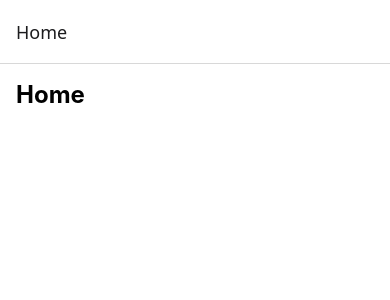
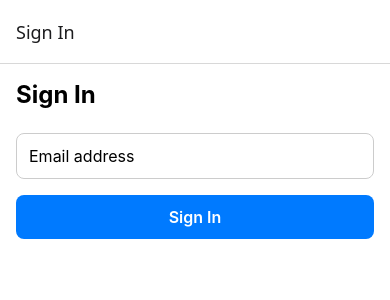
Before and after one commit to jch254/reference-architecture, a React Native app in the folder src/mobile/: screen /SignIn in a window 390 px wide. Before the commit this address had no page. Shown: the top 300 px of the page. Built offline with nearby package versions, Linux system fonts and the light colour scheme.

Commit message:
feat: add auth flow and query client to mobile app
- wrap app in AuthProvider and QueryClientProvider with API base URL config
- gate navigation on auth state with sign-in screen for unauthenticated users

```diff
--- a/src/mobile/App.tsx
+++ b/src/mobile/App.tsx
@@ -1,15 +1,27 @@
 import { StatusBar, useColorScheme } from 'react-native';
+import { QueryClient, QueryClientProvider } from '@tanstack/react-query';
 import { SafeAreaProvider } from 'react-native-safe-area-context';
+import { setBaseUrl } from './src/api';
+import { AuthProvider } from './src/auth/AuthContext';
 import RootNavigator from './src/navigation/RootNavigator';
+
+// Configure API base URL — adjust for your environment
+setBaseUrl(__DEV__ ? 'http://localhost:3000' : 'https://api.example.com');
+
+const queryClient = new QueryClient();
 
 function App() {
   const isDarkMode = useColorScheme() === 'dark';
 
   return (
-    <SafeAreaProvider>
-      <StatusBar barStyle={isDarkMode ? 'light-content' : 'dark-content'} />
-      <RootNavigator />
-    </SafeAreaProvider>
+    <QueryClientProvider client={queryClient}>
+      <AuthProvider>
+        <SafeAreaProvider>
+          <StatusBar barStyle={isDarkMode ? 'light-content' : 'dark-content'} />
+          <RootNavigator />
+        </SafeAreaProvider>
+      </AuthProvider>
+    </QueryClientProvider>
   );
 }
 
--- /dev/null
+++ b/src/mobile/src/api/api-client.ts
@@ -0,0 +1,92 @@
+import type { ApiErrorCode, ApiErrorResponse } from '../../../shared/api-types';
+import { clearToken, getToken } from './token-storage';
+
+export type { ApiErrorCode };
+
+export class ApiError extends Error {
+  constructor(
+    public readonly code: ApiErrorCode | 'NETWORK_ERROR',
+    message: string,
+    public readonly status?: number,
+    public readonly requestId?: string,
+  ) {
+    super(message);
+    this.name = 'ApiError';
+  }
+}
+
+let onUnauthorized: (() => void) | null = null;
+
+export function setOnUnauthorized(cb: (() => void) | null): void {
+  onUnauthorized = cb;
+}
+
+let baseUrl = '';
+
+export function setBaseUrl(url: string): void {
+  baseUrl = url.replace(/\/+$/, '');
+}
+
+interface RequestOptions {
+  method?: string;
+  body?: unknown;
+  headers?: Record<string, string>;
+}
+
+async function request<T>(path: string, options: RequestOptions = {}): Promise<T> {
+  const { method = 'GET', body, headers = {} } = options;
+
+  const token = await getToken();
+
+  const init: RequestInit = {
+    method,
+    headers: {
+      ...(body !== undefined && { 'Content-Type': 'application/json' }),
+      ...(token && { Authorization: `Bearer ${token}` }),
+      ...headers,
+    },
+    ...(body !== undefined && { body: JSON.stringify(body) }),
+  };
+
+  let res: Response;
+  try {
+    res = await fetch(`${baseUrl}${path}`, init);
+  } catch {
+    throw new ApiError('NETWORK_ERROR', 'Network request failed');
+  }
+
+  if (res.status === 401) {
+    await clearToken();
+    onUnauthorized?.();
+    throw new ApiError('UNAUTHORIZED', 'Unauthorized', 401);
+  }
+
+  if (!res.ok) {
+    let errorBody: ApiErrorResponse | undefined;
+    try {
+      errorBody = await res.json();
+    } catch {
+      // Response body is not JSON
+    }
+    const error = errorBody?.error;
+    throw new ApiError(
+      error?.code ?? 'INTERNAL_ERROR',
+      error?.message ?? `Request failed with status ${res.status}`,
+      res.status,
+      error?.requestId,
+    );
+  }
+
+  if (res.status === 204) return undefined as T;
+
+  const json = await res.json();
+  return json.data;
+}
+
+export const api = {
+  get: <T>(path: string) => request<T>(path),
+  post: <T>(path: string, body?: unknown) => request<T>(path, { method: 'POST', body }),
+  put: <T>(path: string, body?: unknown) => request<T>(path, { method: 'PUT', body }),
+  patch: <T>(path: string, body?: unknown) => request<T>(path, { method: 'PATCH', body }),
+  delete: <T>(path: string) => request<T>(path, { method: 'DELETE' }),
+};
--- /dev/null
+++ b/src/mobile/src/api/hooks.ts
@@ -0,0 +1,43 @@
+import { useMutation, useQuery, useQueryClient } from '@tanstack/react-query';
+import { api } from './api-client';
+
+interface Example {
+  id: string;
+  name: string;
+  createdAt: string;
+  updatedAt: string;
+}
+
+const EXAMPLES_KEY = ['examples'] as const;
+
+export function useExamples() {
+  return useQuery({
+    queryKey: EXAMPLES_KEY,
+    queryFn: () => api.get<Example[]>('/api/example'),
+  });
+}
+
+export function useCreateExample() {
+  const queryClient = useQueryClient();
+  return useMutation({
+    mutationFn: (name: string) => api.post<Example>('/api/example', { name }),
+    onSuccess: () => queryClient.invalidateQueries({ queryKey: EXAMPLES_KEY }),
+  });
+}
+
+export function useUpdateExample() {
+  const queryClient = useQueryClient();
+  return useMutation({
+    mutationFn: ({ id, name }: { id: string; name: string }) =>
+      api.patch<Example>(`/api/example/${id}`, { name }),
+    onSuccess: () => queryClient.invalidateQueries({ queryKey: EXAMPLES_KEY }),
+  });
+}
+
+export function useDeleteExample() {
+  const queryClient = useQueryClient();
+  return useMutation({
+    mutationFn: (id: string) => api.delete<{ id: string }>(`/api/example/${id}`),
+    onSuccess: () => queryClient.invalidateQueries({ queryKey: EXAMPLES_KEY }),
+  });
+}
--- /dev/null
+++ b/src/mobile/src/api/index.ts
@@ -0,0 +1,4 @@
+export { api, ApiError, setBaseUrl, setOnUnauthorized } from './api-client';
+export type { ApiErrorCode } from './api-client';
+export { getToken, setToken, clearToken } from './token-storage';
+export { useExamples, useCreateExample, useUpdateExample, useDeleteExample } from './hooks';
--- /dev/null
+++ b/src/mobile/src/api/token-storage.ts
@@ -0,0 +1,15 @@
+import AsyncStorage from '@react-native-async-storage/async-storage';
+
+const TOKEN_KEY = 'api_token';
+
+export async function getToken(): Promise<string | null> {
+  return AsyncStorage.getItem(TOKEN_KEY);
+}
+
+export async function setToken(token: string): Promise<void> {
+  await AsyncStorage.setItem(TOKEN_KEY, token);
+}
+
+export async function clearToken(): Promise<void> {
+  await AsyncStorage.removeItem(TOKEN_KEY);
+}
--- /dev/null
+++ b/src/mobile/src/auth/AuthContext.tsx
@@ -0,0 +1,70 @@
+import { createContext, useCallback, useContext, useEffect, useState, type ReactNode } from 'react';
+import { api, clearToken, getToken, setToken, setOnUnauthorized } from '../api';
+
+interface AuthContextValue {
+  isAuthenticated: boolean;
+  isLoading: boolean;
+  email: string | null;
+  signIn: (email: string) => Promise<void>;
+  signOut: () => Promise<void>;
+}
+
+const AuthContext = createContext<AuthContextValue | null>(null);
+
+export function AuthProvider({ children }: { children: ReactNode }) {
+  const [isLoading, setIsLoading] = useState(true);
+  const [isAuthenticated, setIsAuthenticated] = useState(false);
+  const [email, setEmail] = useState<string | null>(null);
+
+  const signOut = useCallback(async () => {
+    await clearToken();
+    setIsAuthenticated(false);
+    setEmail(null);
+  }, []);
+
+  useEffect(() => {
+    setOnUnauthorized(() => {
+      setIsAuthenticated(false);
+      setEmail(null);
+    });
+    return () => setOnUnauthorized(null);
+  }, []);
+
+  useEffect(() => {
+    (async () => {
+      const token = await getToken();
+      if (!token) {
+        setIsLoading(false);
+        return;
+      }
+      try {
+        const session = await api.get<{ email: string; tenantSlug: string }>('/api/auth/session');
+        setEmail(session.email);
+        setIsAuthenticated(true);
+      } catch {
+        await clearToken();
+      } finally {
+        setIsLoading(false);
+      }
+    })();
+  }, []);
+
+  const signIn = useCallback(async (userEmail: string) => {
+    const { token } = await api.post<{ token: string }>('/api/auth/token', { email: userEmail });
+    await setToken(token);
+    setEmail(userEmail);
+    setIsAuthenticated(true);
+  }, []);
+
+  return (
+    <AuthContext.Provider value={{ isAuthenticated, isLoading, email, signIn, signOut }}>
+      {children}
+    </AuthContext.Provider>
+  );
+}
+
+export function useAuth(): AuthContextValue {
+  const ctx = useContext(AuthContext);
+  if (!ctx) throw new Error('useAuth must be used within AuthProvider');
+  return ctx;
+}
--- a/src/mobile/src/navigation/RootNavigator.tsx
+++ b/src/mobile/src/navigation/RootNavigator.tsx
@@ -1,9 +1,13 @@
+import { ActivityIndicator, View } from 'react-native';
 import { NavigationContainer } from '@react-navigation/native';
 import { createNativeStackNavigator } from '@react-navigation/native-stack';
+import { useAuth } from '../auth/AuthContext';
 import HomeScreen from '../screens/HomeScreen';
 import SettingsScreen from '../screens/SettingsScreen';
+import SignInScreen from '../screens/SignInScreen';
 
 export type RootStackParamList = {
+  SignIn: undefined;
   Home: undefined;
   Settings: undefined;
 };
@@ -11,11 +15,27 @@ export type RootStackParamList = {
 const Stack = createNativeStackNavigator<RootStackParamList>();
 
 export default function RootNavigator() {
+  const { isAuthenticated, isLoading } = useAuth();
+
+  if (isLoading) {
+    return (
+      <View style={{ flex: 1, justifyContent: 'center', alignItems: 'center' }}>
+        <ActivityIndicator size="large" />
+      </View>
+    );
+  }
+
   return (
     <NavigationContainer>
-      <Stack.Navigator initialRouteName="Home">
-        <Stack.Screen name="Home" component={HomeScreen} />
-        <Stack.Screen name="Settings" component={SettingsScreen} />
+      <Stack.Navigator>
+        {isAuthenticated ? (
+          <>
+            <Stack.Screen name="Home" component={HomeScreen} />
+            <Stack.Screen name="Settings" component={SettingsScreen} />
+          </>
+        ) : (
+          <Stack.Screen name="SignIn" component={SignInScreen} options={{ title: 'Sign In' }} />
+        )}
       </Stack.Navigator>
     </NavigationContainer>
   );
--- /dev/null
+++ b/src/mobile/src/screens/SignInScreen.tsx
@@ -0,0 +1,55 @@
+import { useState } from 'react';
+import { Alert, TextInput, StyleSheet } from 'react-native';
+import { ScreenLayout, Typography, Button, Spacer } from '../components';
+import { useAuth } from '../auth/AuthContext';
+import { ApiError } from '../api';
+
+export default function SignInScreen() {
+  const { signIn } = useAuth();
+  const [email, setEmail] = useState('');
+  const [loading, setLoading] = useState(false);
+
+  const handleSignIn = async () => {
+    if (!email.includes('@')) {
+      Alert.alert('Invalid email');
+      return;
+    }
+    setLoading(true);
+    try {
+      await signIn(email.trim().toLowerCase());
+    } catch (err) {
+      const message = err instanceof ApiError ? err.message : 'Sign in failed';
+      Alert.alert('Error', message);
+    } finally {
+      setLoading(false);
+    }
+  };
+
+  return (
+    <ScreenLayout>
+      <Typography variant="title">Sign In</Typography>
+      <Spacer size={24} />
+      <TextInput
+        style={styles.input}
+        placeholder="Email address"
+        keyboardType="email-address"
+        autoCapitalize="none"
+        autoCorrect={false}
+        value={email}
+        onChangeText={setEmail}
+      />
+      <Spacer />
+      <Button title={loading ? 'Signing in…' : 'Sign In'} onPress={handleSignIn} disabled={loading} />
+    </ScreenLayout>
+  );
+}
+
+const styles = StyleSheet.create({
+  input: {
+    borderWidth: 1,
+    borderColor: '#ccc',
+    borderRadius: 8,
+    padding: 12,
+    fontSize: 16,
+  },
+});
```
Also changed, not shown: 1 other file (tests, documents, lock files or other folders).
